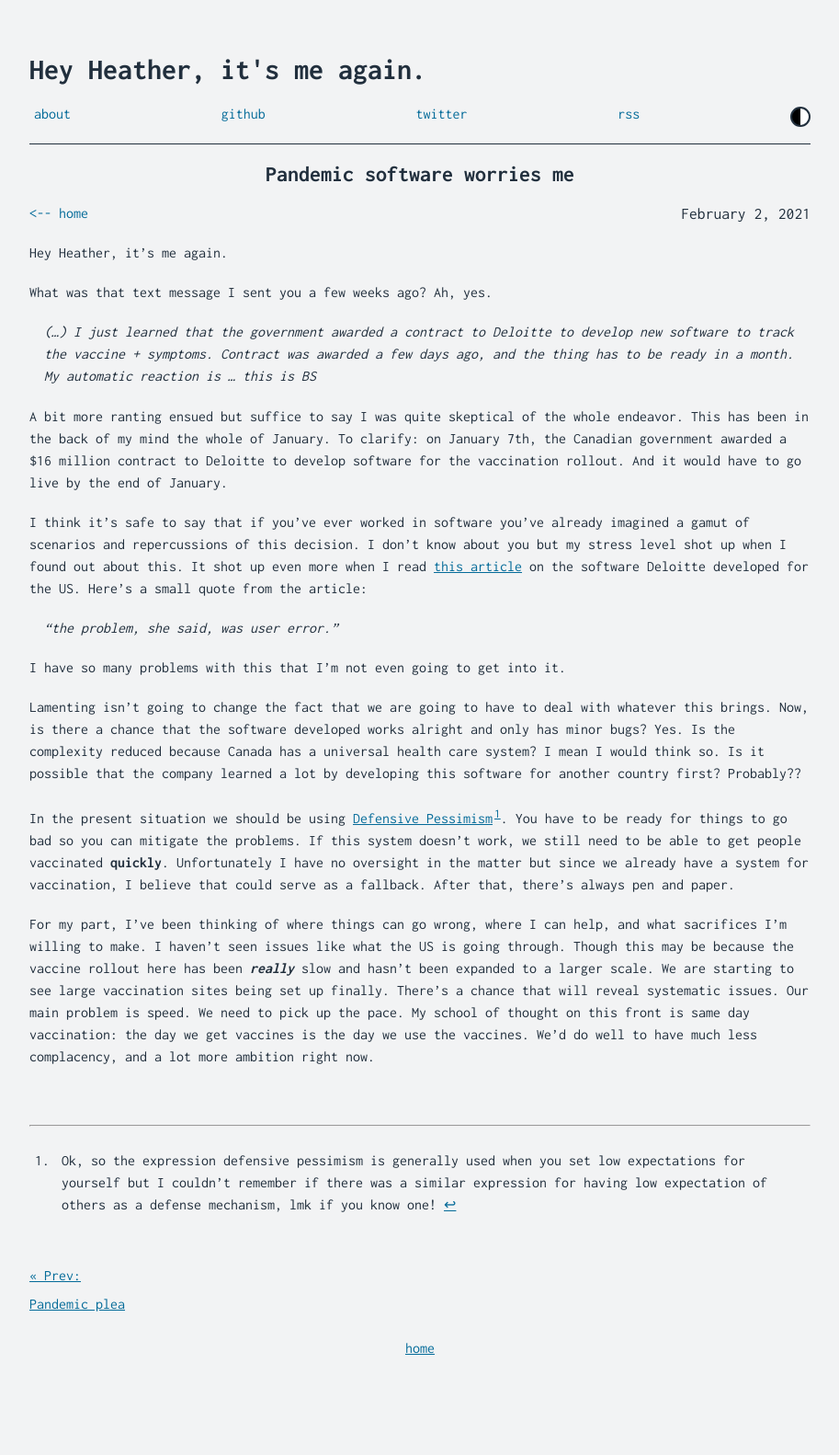
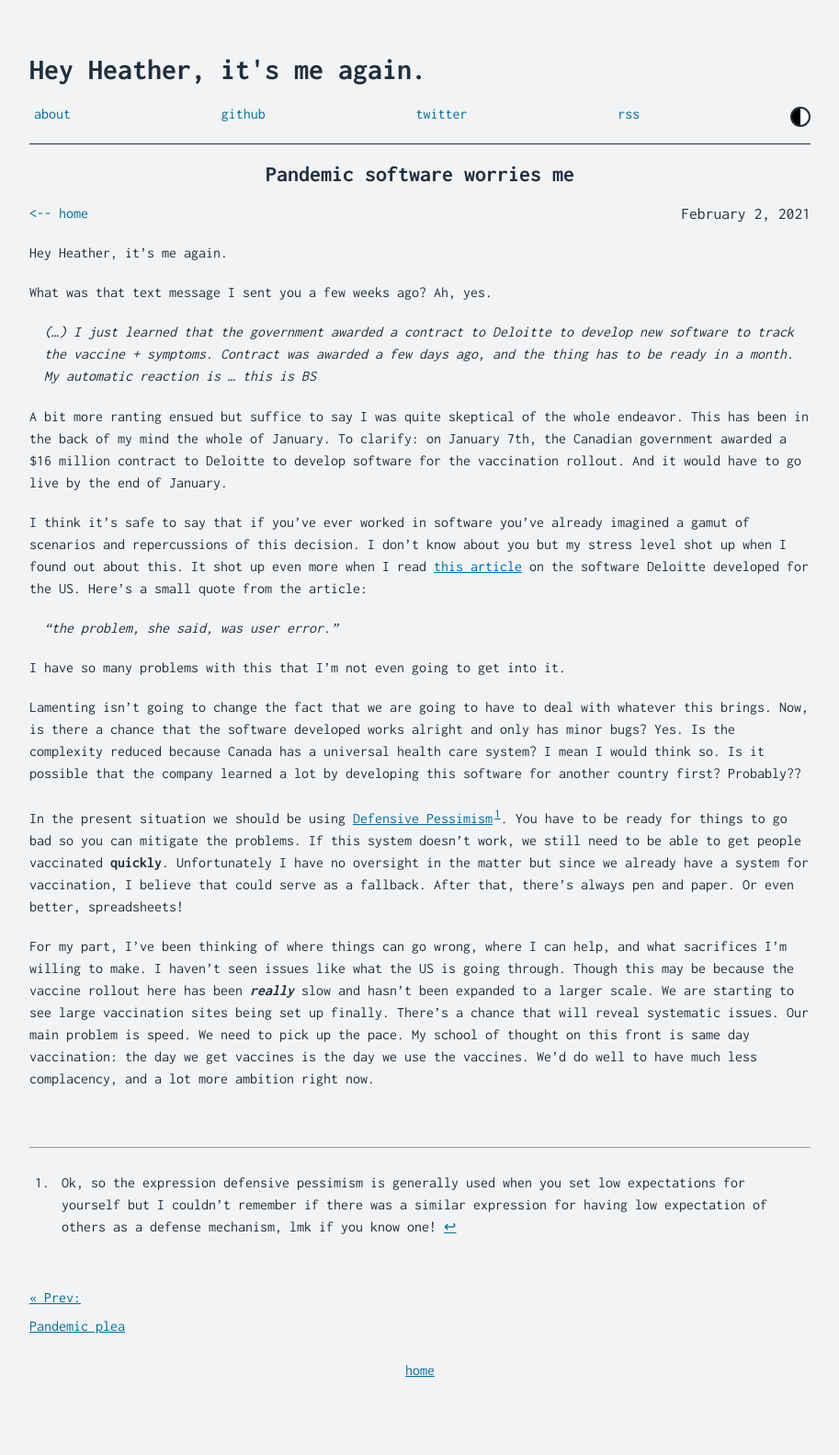
Before and after one commit to dolliars/heyheather, a Jekyll site: the page built from _posts/2021-02-01-software-worries.md, in a window 1280 px wide. Shown: the whole page at 92% size, without its empty margins (183-1096 px from the left). Built offline with Jekyll 4.4.1, drawn with Linux system fonts in a browser that asks for light colours; before the commit the page ends 1558 px from its top, so only the background shows below that.

```diff
--- a/_posts/2021-02-01-software-worries.md
+++ b/_posts/2021-02-01-software-worries.md
@@ -43,7 +43,7 @@
 to be able to get people vaccinated **quickly**. Unfortunately I have no
 oversight in the matter but since we already have a system for vaccination, I
 believe that could serve as a fallback. After that, there's always pen and
-paper.
+paper. Or even better, spreadsheets!
 
 For my part, I've been thinking of where things can go wrong, where I can help,
 and what sacrifices I'm willing to make. I haven't seen issues like what the US
```
